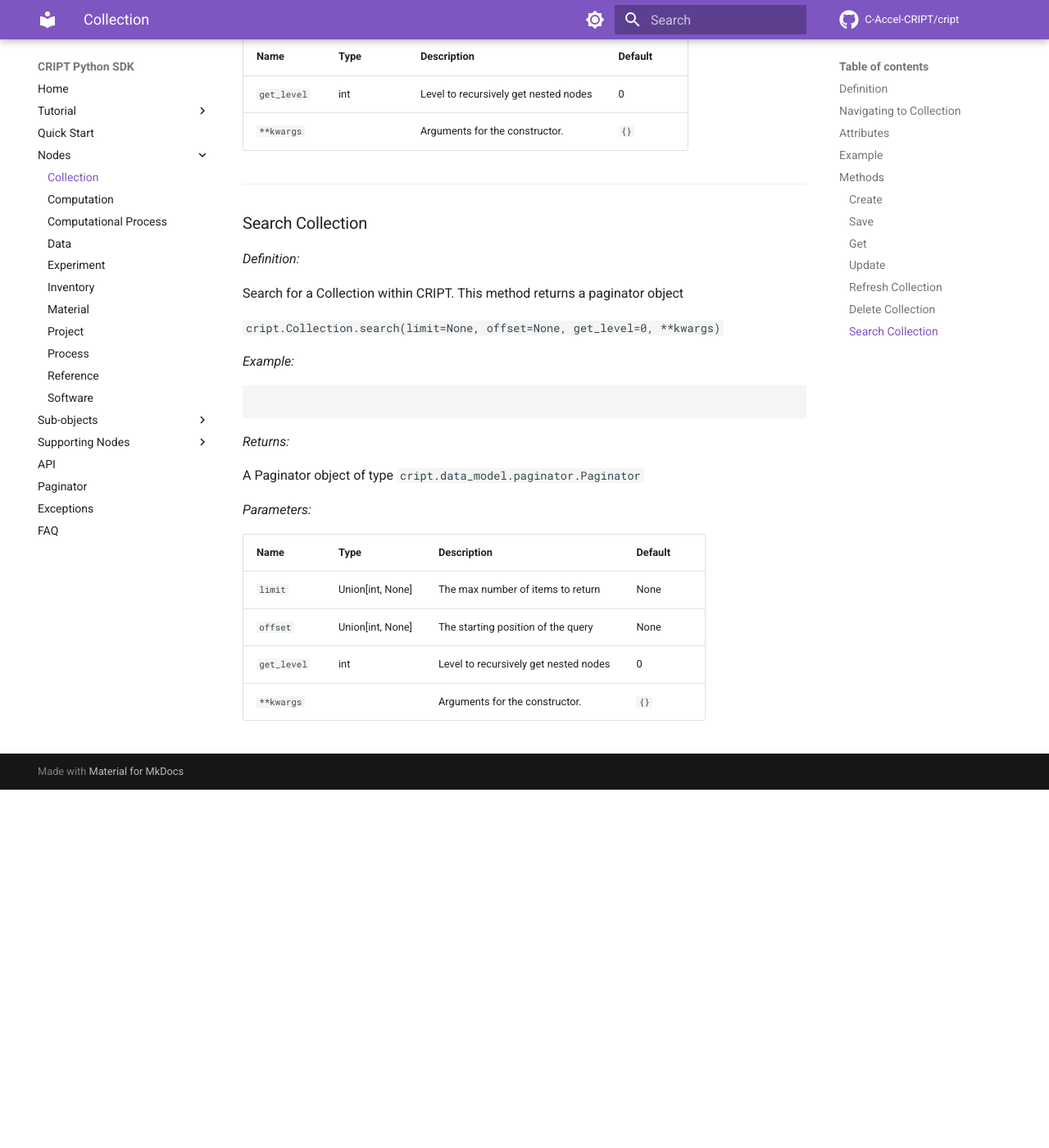
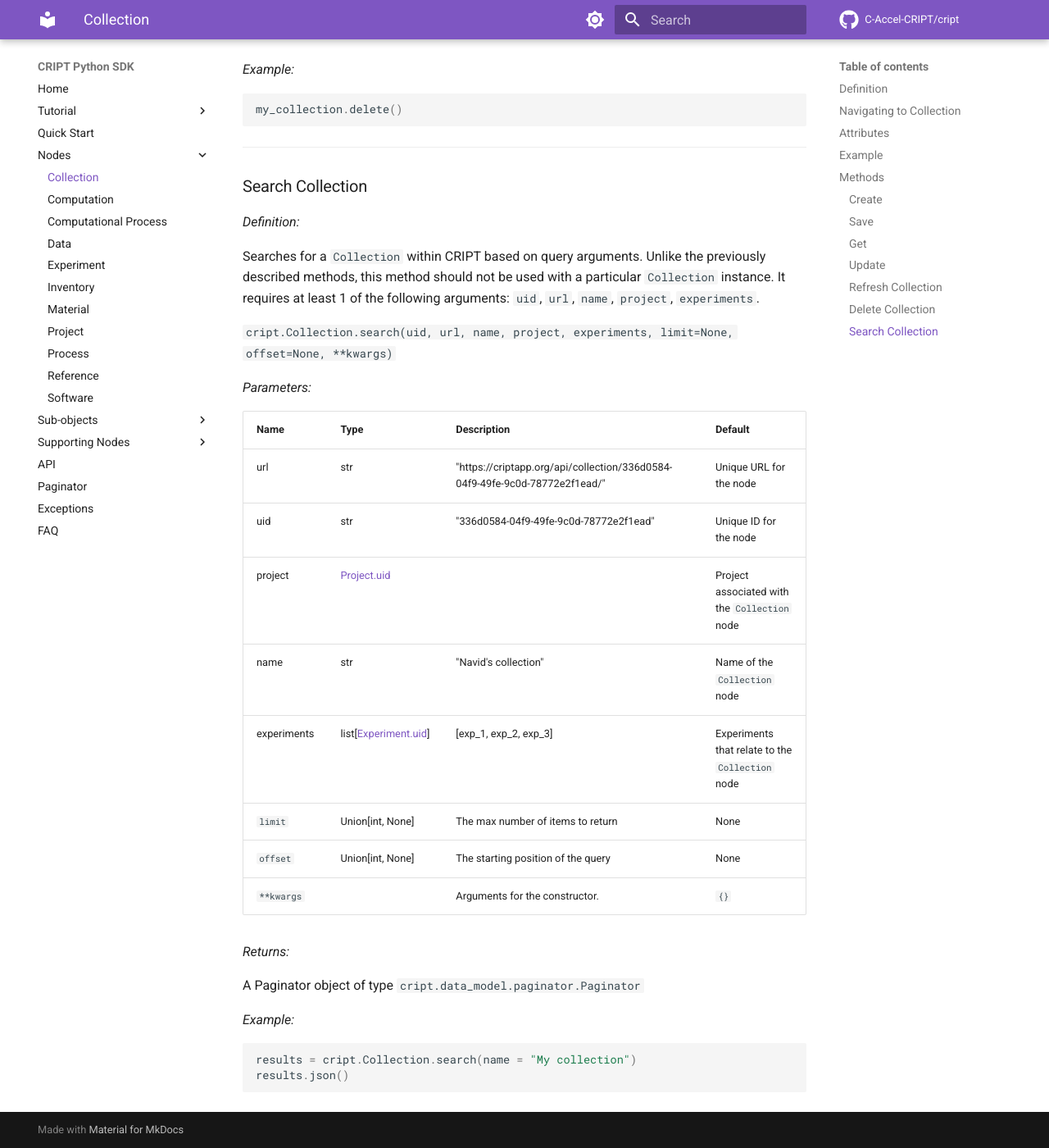
Before and after one commit to C-Accel-CRIPT/sdk-archive, an MkDocs documentation site: the page built from docs/nodes/collection.md, in a window 1280 px wide and 1400 px high, scrolled down 6557 px. Shown: the whole window at 82% size. Built offline with MkDocs 1.6.1 and Material for MkDocs 9.7.7, drawn with Linux system fonts in a browser that asks for light colours; comment, search, counter and statistics services are not loaded; before the commit the page ends 7520 px from its top, so only the background shows below that; some of the changed text lies outside the part shown.

Commit message:
updated search description

````diff
--- a/docs/nodes/collection.md
+++ b/docs/nodes/collection.md
@@ -223,15 +223,9 @@ my_collection.refresh()
 
 _Definition:_
 
-Delete a Collection node from CRIPT database
+Deletes a `Collection` node from CRIPT database. It does not have any required arguments.
 
 `cript.Collection.delete()`
-
-_Example:_
-
-```python
-my_collection.delete()
-```
 
 _Returns:_
 
@@ -242,10 +236,13 @@ _Parameters:_
 
 | Name              | Type    | Description                                                    | Default |
 |-------------------|---------|----------------------------------------------------------------|---------|
-| `get_level`       | int     | Level to recursively get nested nodes                          | 0       |
 | `**kwargs`        |         | Arguments for the constructor.                                 | `{}`    |
 
+_Example:_
 
+```python
+my_collection.delete()
+```
 
 ---
 
@@ -253,27 +250,35 @@ _Parameters:_
 
 _Definition:_
 
-Search for a Collection within CRIPT. This method returns a paginator object
+Searches for a `Collection` within CRIPT based on query arguments. Unlike the previously described
+methods, this method should not be used with a particular `Collection` instance. It requires at least 1 of the following
+arguments: `uid`, `url`, `name`, `project`, `experiments`.
 
-`cript.Collection.search(limit=None, offset=None, get_level=0, **kwargs)`
-
-_Example:_
-
-
-```python
-
-```
-
-_Returns:_
-
-A Paginator object of type `cript.data_model.paginator.Paginator`
+`cript.Collection.search(uid, url, name, project, experiments, limit=None, offset=None, **kwargs)`
 
 _Parameters:_
 
 
 | Name        | Type             | Description                           | Default |
 |-------------|------------------|---------------------------------------|---------|
+| url                   | str                                                 | "https://criptapp.org/api/collection/336d0584-04f9-49fe-9c0d-78772e2f1ead/" | Unique URL for the node              | True     |
+| uid                   | str                                                 | "336d0584-04f9-49fe-9c0d-78772e2f1ead" | Unique ID for the node                                                    | True     |
+| project                 | [Project.uid](../project.md)                          |                          | Project associated with the `Collection` node                                           | True     |
+| name                  | str                                                 | "Navid's collection"     | Name of the `Collection`  node                                                          | True     |
+| experiments           | list[[Experiment.uid](experiment.md)]                   | [exp_1, exp_2, exp_3]    | Experiments that relate to the `Collection` node                                        | False    |
 | `limit`     | Union[int, None] | The max number of items to return     | None    |
 | `offset`    | Union[int, None] | The starting position of the query    | None    |
-| `get_level` | int              | Level to recursively get nested nodes | 0       |
 | `**kwargs`  |                  | Arguments for the constructor.        | `{}`    |
+
+_Returns:_
+
+A Paginator object of type `cript.data_model.paginator.Paginator`
+
+
+_Example:_
+
+
+```python
+results = cript.Collection.search(name = "My collection")
+results.json()
+```
````
